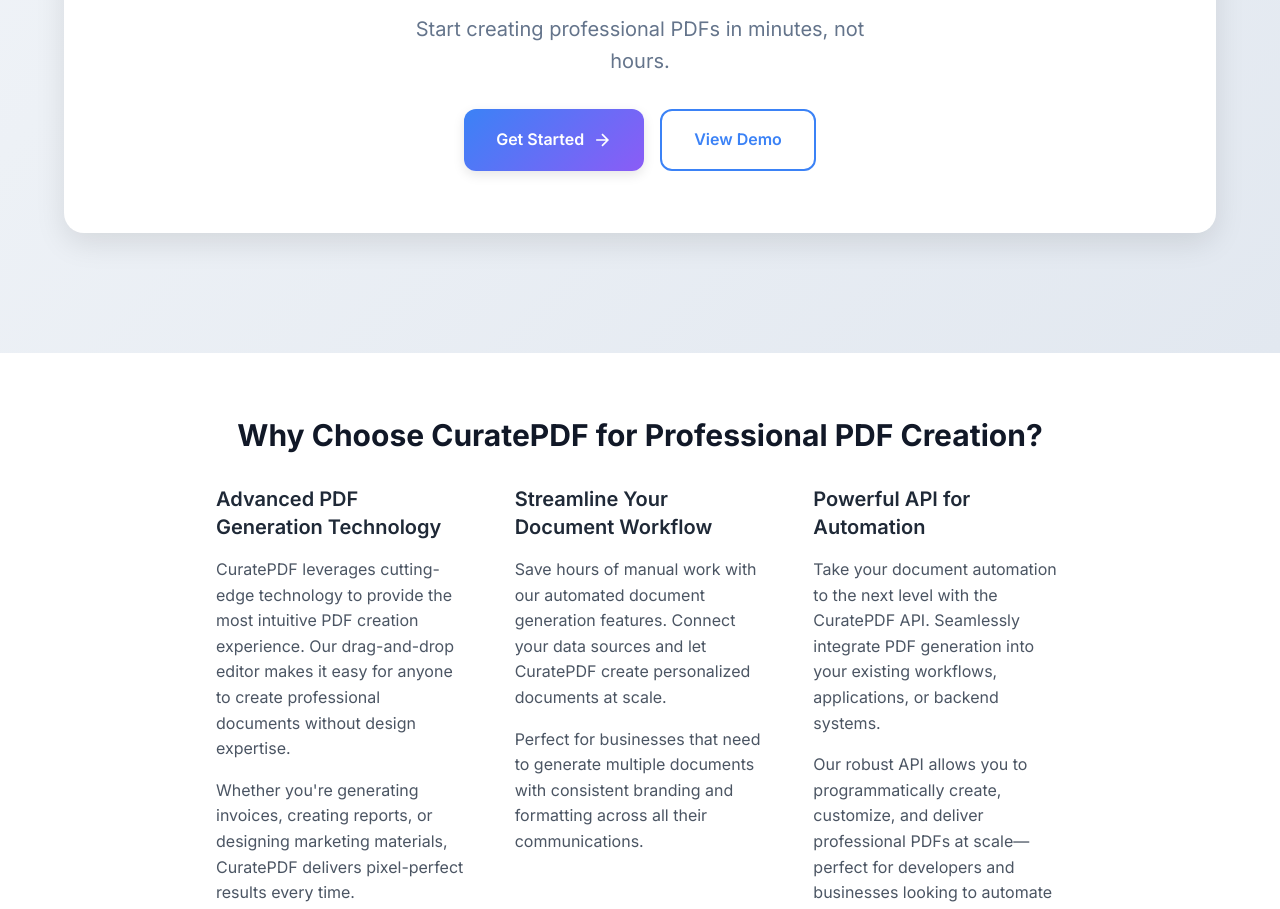
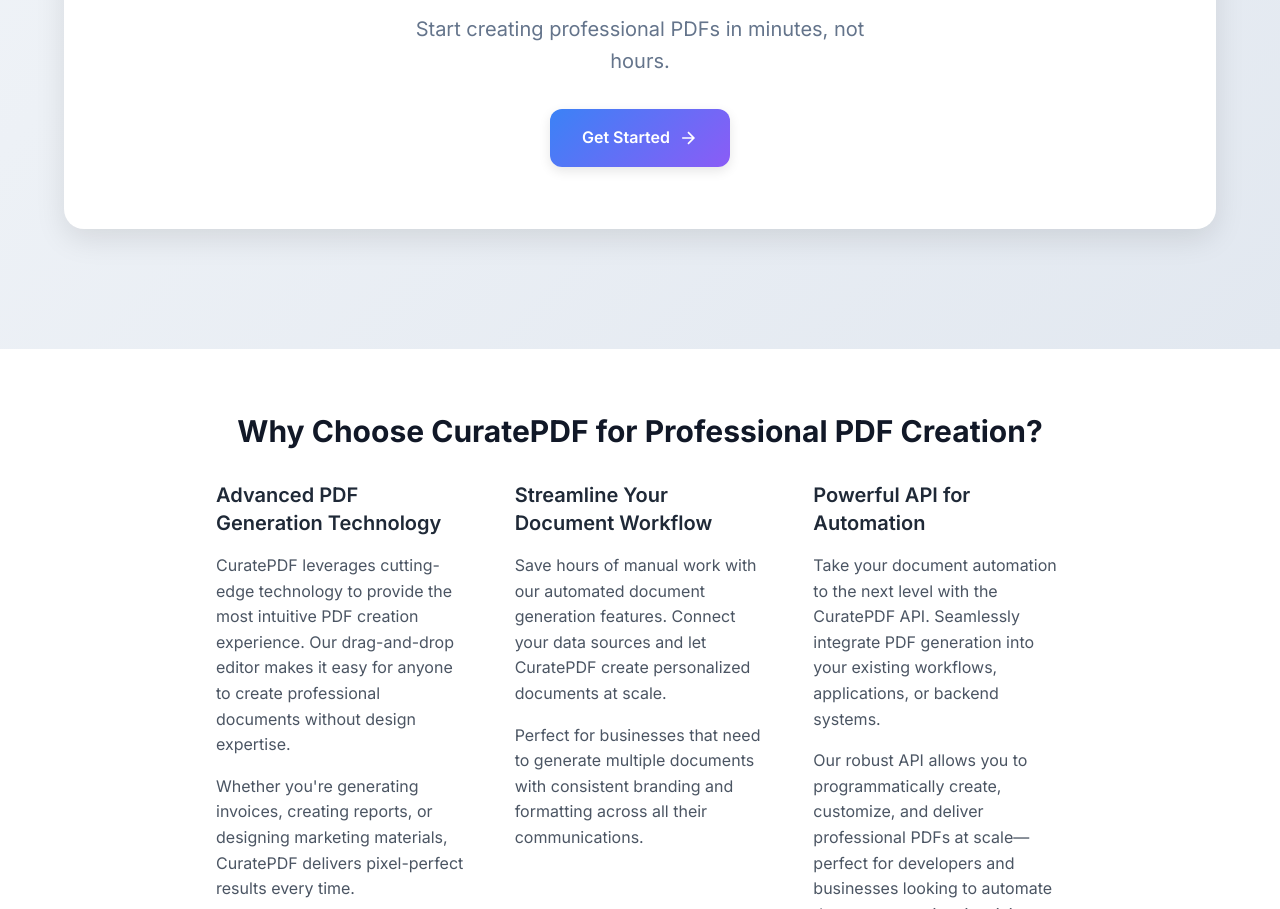
Before and after one commit to pvelleleth/pdf-landing, an Astro site: page / in a window 1280 px wide. Shown: the part 3980-4889 px from the top of the page. Built offline with nearby package versions, Linux system fonts and the light colour scheme; Astro itself is replaced by a stand-in of ours; a web font is replaced by a local one.

Commit message:
took out view demo

```diff
--- a/src/components/Pricing.astro
+++ b/src/components/Pricing.astro
@@ -105,9 +105,6 @@
           <svg width="20" height="20" viewBox="0 0 24 24" fill="none" stroke="currentColor" stroke-width="2">
             <path d="M5 12h14M12 5l7 7-7 7"/>
           </svg>
-        </a>
-        <a href="#demo" class="btn-secondary">
-          View Demo
         </a>
       </div>
     </div>
```
